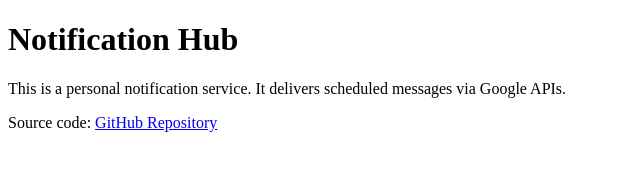
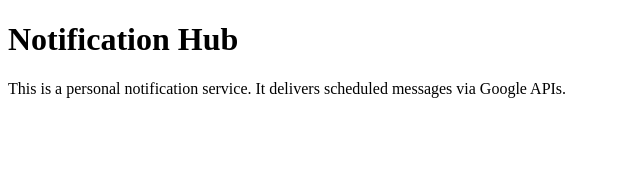
Before and after one commit to leochen1216/notification-hub, a plain HTML site: page index.html in a window 1280 px wide. Shown: the whole page, without its empty margins (0-640 px from the left). Drawn offline with Linux system fonts and the light colour scheme.

Commit message:
Update index.html

```diff
--- a/index.html
+++ b/index.html
@@ -7,6 +7,5 @@
 <body>
   <h1>Notification Hub</h1>
   <p>This is a personal notification service. It delivers scheduled messages via Google APIs.</p>
-  <p>Source code: <a href="https://github.com/&lt;your-username&gt;/notification-hub">GitHub Repository</a></p>
 </body>
 </html>
```
